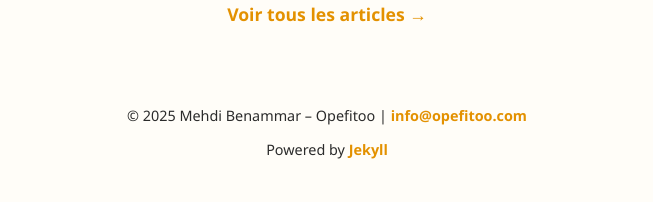
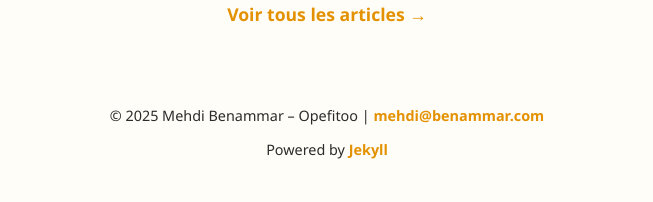
Before and after one commit to opefitoo/opefitoo.github.io, a Jekyll site: the page built from index.html, in a window 1280 px wide. Shown: the part 721-923 px from the top of the page, without its empty margins (313-966 px from the left). Built offline with Jekyll 4.4.1, drawn with Linux system fonts in a browser that asks for light colours.

```diff
--- a/_config.yml
+++ b/_config.yml
@@ -1,8 +1,8 @@
 title: Mehdi Benammar – Opefitoo
 description: Personal website of Mehdi Benammar
-url: "https://opefitoo.org"
+url: "https://opefitoo.github.io"
 baseurl: ""
-email: info@opefitoo.com
+email: mehdi@benammar.com
 
 # Build settings
 markdown: kramdown
@@ -10,6 +10,31 @@ permalink: pretty
 plugins:
   - jekyll-feed
   - jekyll-seo-tag
+  - jekyll-sitemap
+
+# Social media
+social:
+  linkedin: mehdi-benammar
+  github: opefitoo
+  email: mehdi@benammar.com
+
+# Collections
+collections:
+  posts:
+    output: true
+    permalink: /blog/:year/:month/:day/:title/
+
+# Defaults
+defaults:
+  - scope:
+      path: ""
+    values:
+      layout: "default"
+  - scope:
+      path: ""
+      type: "posts"
+    values:
+      layout: "post"
 
 # Exclude from processing
 exclude:
@@ -19,3 +44,7 @@ exclude:
   - vendor
   - .gitignore
   - README.md
+  - docker-compose.yml
+  - Dockerfile
+  - nginx
+  - certbot
--- a/_includes/head.html
+++ b/_includes/head.html
@@ -1,3 +1,13 @@
-<!-- Additional head elements -->
 <meta name="description" content="{% if page.excerpt %}{{ page.excerpt | strip_html | strip_newlines | truncate: 160 }}{% else %}{{ site.description }}{% endif %}">
+<meta name="viewport" content="width=device-width, initial-scale=1">
+
+<!-- jQuery 3.7.1 for security (fixes HTML sanitization vulnerability) -->
+<script src="https://code.jquery.com/jquery-3.7.1.min.js" integrity="sha256-/JqT3SQfawRcv/BIHPThkBvs0OEvtFFmqPF/lYI/Cxo=" crossorigin="anonymous"></script>
+
+<!-- Custom CSS -->
+<link rel="stylesheet" href="{{ '/assets/css/main.css' | relative_url }}">
+
+<!-- Favicon -->
+<link rel="icon" type="image/png" href="{{ '/assets/images/logo-opefitoo.png' | relative_url }}">
+
 {% seo %}
--- a/_layouts/default.html
+++ b/_layouts/default.html
@@ -2,9 +2,7 @@
 <html lang="en">
 <head>
   <meta charset="UTF-8" />
-  <meta name="viewport" content="width=device-width, initial-scale=1.0" />
   <title>{% if page.title %}{{ page.title }} | {{ site.title }}{% else %}{{ site.title }}{% endif %}</title>
-  <link rel="stylesheet" href="{{ '/assets/css/main.css' | relative_url }}">
   {% include head.html %}
 </head>
 <body>
```
